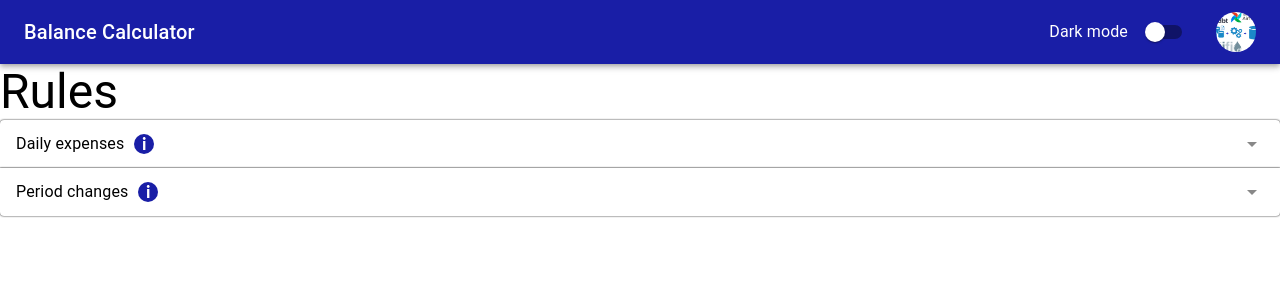
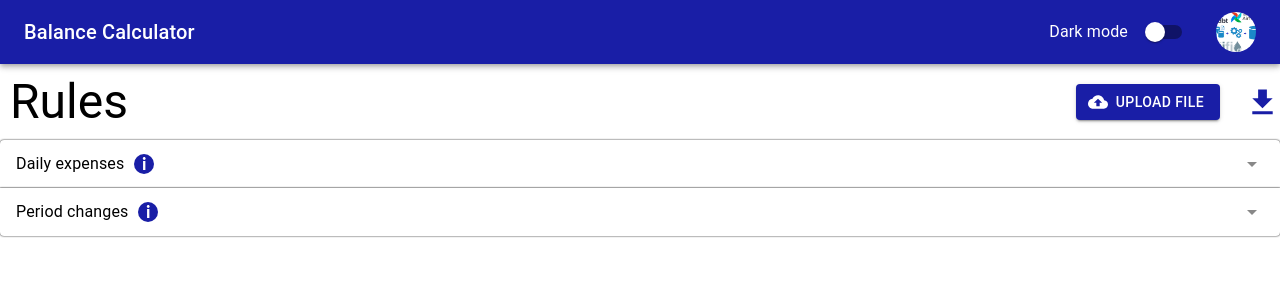
Before and after one commit to CarpetLeaf/MoneyCalculator, a React (Vite) app: page /rules in a window 1280 px wide. Shown: the top 300 px of the page. Built offline with nearby package versions, Linux system fonts and the light colour scheme.

Commit message:
add upload file handler

```diff
--- a/src/app/store.ts
+++ b/src/app/store.ts
@@ -1,6 +1,5 @@
 import { PayloadAction, configureStore, createSlice } from "@reduxjs/toolkit";
-import { mockRules } from "../data/mockData";
-import { DateSumType, dailyExpensesType } from "../types/DateSumType";
+import { DataType, DateSumType, dailyExpensesType } from "../types/DateSumType";
 
 const initialState: MoneyReducerType = {
   cash: {
@@ -56,9 +55,14 @@ const darkModeSlice = createSlice({
   },
 });
 
+const defaultRules: DataType = {
+  dailyExpenses: [],
+  periodChanges: [],
+};
+
 const rulesSlice = createSlice({
   name: "rules",
-  initialState: mockRules,
+  initialState: defaultRules,
   reducers: {
     addDailyRule: (state, action: PayloadAction<dailyExpensesType>) => {
       state.dailyExpenses = [
@@ -76,6 +80,10 @@ const rulesSlice = createSlice({
         },
       ];
     },
+    uploadRules: (state, action: PayloadAction<DataType>) => {
+      state.dailyExpenses = action.payload.dailyExpenses;
+      state.periodChanges = action.payload.periodChanges;
+    },
   },
 });
 
@@ -88,7 +96,7 @@ export const newStore = configureStore({
   },
 });
 
-export const { addDailyRule, addPeriodRule } = rulesSlice.actions;
+export const { addDailyRule, addPeriodRule, uploadRules } = rulesSlice.actions;
 export const { switchMode } = darkModeSlice.actions;
 export const { addDollars, addCents } = moneySlice.actions;
 export const { addUser } = usersSlice.actions;
--- a/src/pages/Rules/Rules.module.scss
+++ b/src/pages/Rules/Rules.module.scss
@@ -36,3 +36,25 @@
   border-top: 1px solid #888;
   border-bottom: 1px solid #888;
 }
+.headerLine {
+  width: 100%;
+  display: flex;
+  justify-content: space-between;
+  align-items: center;
+  padding: 10px;
+}
+.downloadIcon {
+  margin-right: 10px;
+  color: $primary;
+}
+.downloadIcon:hover {
+  cursor: pointer;
+}
+.rightElements {
+  display: flex;
+  gap: 25px;
+  align-items: center;
+}
+.button {
+  background-color: $primary !important;
+}
--- a/src/pages/Rules/Rules.tsx
+++ b/src/pages/Rules/Rules.tsx
@@ -12,6 +12,7 @@ import {
   Popover,
   TextField,
   Typography,
+  styled,
 } from "@mui/material";
 import styles from "./Rules.module.scss";
 import AddIcon from "@mui/icons-material/Add";
@@ -23,7 +24,11 @@ import {
   RootState,
   addDailyRule,
   addPeriodRule,
+  uploadRules,
 } from "../../app/store";
+import DownloadIcon from "@mui/icons-material/Download";
+import dayjs from "dayjs";
+import CloudUploadIcon from "@mui/icons-material/CloudUpload";
 
 const Rules = () => {
   const [dailyExpensesModalOpen, setDailyExpensesModalOpen] = useState(false);
@@ -78,6 +83,46 @@ const Rules = () => {
     setPeriodChangesModalOpen(false);
   };
 
+  const downloadRules = () => {
+    const file = JSON.stringify(rules);
+    const blob = new Blob([file], { type: "application/json" });
+    const url = URL.createObjectURL(blob);
+    const link = document.createElement("a");
+    link.href = url;
+    const currTime = dayjs();
+    link.download = `Rules_${currTime.valueOf()}`;
+    document.getElementById("headerLineId")!.appendChild(link);
+    link.click();
+    document.getElementById("headerLineId")!.removeChild(link);
+    URL.revokeObjectURL(url);
+  };
+
+  const VisuallyHiddenInput = styled("input")({
+    clip: "rect(0 0 0 0)",
+    clipPath: "inset(50%)",
+    height: 1,
+    overflow: "hidden",
+    position: "absolute",
+    bottom: 0,
+    left: 0,
+    whiteSpace: "nowrap",
+    width: 1,
+  });
+
+  const fileUploadHandler = (event: React.ChangeEvent<HTMLInputElement>) => {
+    const reader = new FileReader();
+    reader.onload = (e) => {
+      const result = e.target?.result;
+      if (result) {
+        console.log("result: ", JSON.parse(result.toString()));
+        dispatch(uploadRules(JSON.parse(result.toString())));
+      }
+    };
+    reader.readAsText(event.target.files![0]);
+  };
+
+  console.log("rules", rules);
+
   const open = Boolean(anchorEl);
   const dailyInfo =
     "Эти правила означают ваши ежеденвные траты. Например расходы на еду, бензин и т.д.";
@@ -97,6 +142,7 @@ const Rules = () => {
       >
         <Typography sx={{ p: 2 }}>{infoText}</Typography>
       </Popover>
+      <div className={styles.headerLine} id="headerLineId">
         <Typography
           variant="h3"
           sx={{
@@ -105,6 +151,27 @@ const Rules = () => {
         >
           Rules
         </Typography>
+        <div className={styles.rightElements}>
+          <Button
+            component="label"
+            variant="contained"
+            startIcon={<CloudUploadIcon />}
+            className={styles.button}
+          >
+            Upload file
+            <VisuallyHiddenInput
+              type="file"
+              accept=".json"
+              onChange={(e) => fileUploadHandler(e)}
+            />
+          </Button>
+          <DownloadIcon
+            fontSize="large"
+            className={styles.downloadIcon}
+            onClick={downloadRules}
+          ></DownloadIcon>
+        </div>
+      </div>
       <div className={styles.rulesContainer}>
         <Accordion
           sx={{
@@ -145,7 +212,7 @@ const Rules = () => {
             }}
           >
             <List className={styles.list}>
-              {rules ? (
+              {rules.dailyExpenses.length ? (
                 rules.dailyExpenses.map((el) => (
                   <ListItem>
                     <ListItemText
@@ -158,7 +225,7 @@ const Rules = () => {
                   </ListItem>
                 ))
               ) : (
-                <></>
+                <Typography>Данных нет</Typography>
               )}
             </List>
             <div className={styles.addRuleBtnWrapper}>
@@ -207,7 +274,7 @@ const Rules = () => {
             }}
           >
             <List className={styles.list}>
-              {rules ? (
+              {rules.periodChanges.length ? (
                 rules.periodChanges.map((el) => (
                   <ListItem>
                     <ListItemText
@@ -220,7 +287,7 @@ const Rules = () => {
                   </ListItem>
                 ))
               ) : (
-                <></>
+                <Typography>Данных нет</Typography>
               )}
             </List>
             <div className={styles.addRuleBtnWrapper}>
```
Lines whose indentation alone changed are shown as unchanged.
